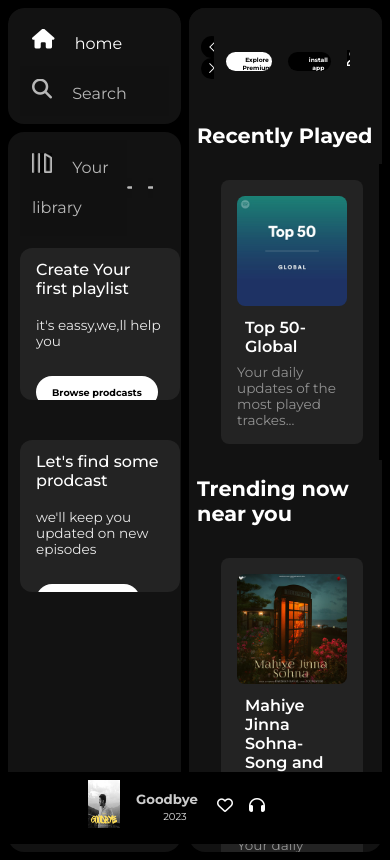
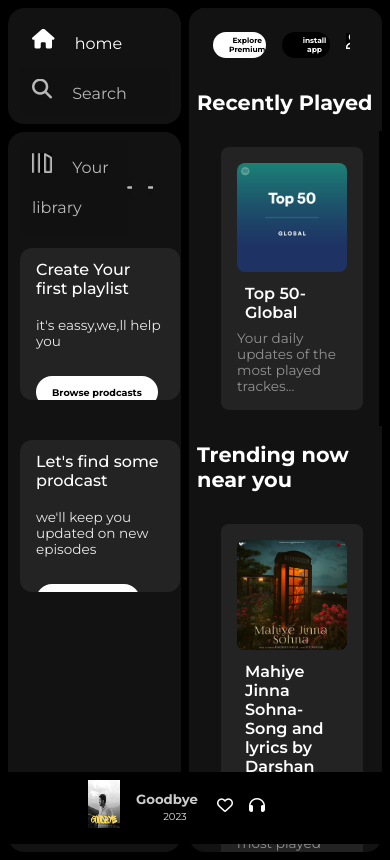
Before and after one commit to sonawanetejas04/spotify-project, a plain HTML site: page index.html in a window 390 px wide. Drawn offline with Linux system fonts and the light colour scheme.

Commit message:
Update Project1.css

```diff
--- a/Project1.css
+++ b/Project1.css
@@ -414,13 +414,12 @@ margin-top:0.5rem ;
     font-size:1.3rem ;
 }
 .sticky-nav-icons img {
-    height:12px ;
-    display: flex;
+    display:none;
 }
 .sticky-nav-option button  {
-    height:1.2rem ;
+    height:1.6rem ;
     display: flex;
-    font-size:6px ;
+    font-size:7.5px ;
 }
 #iii{
     display:none ;
```
